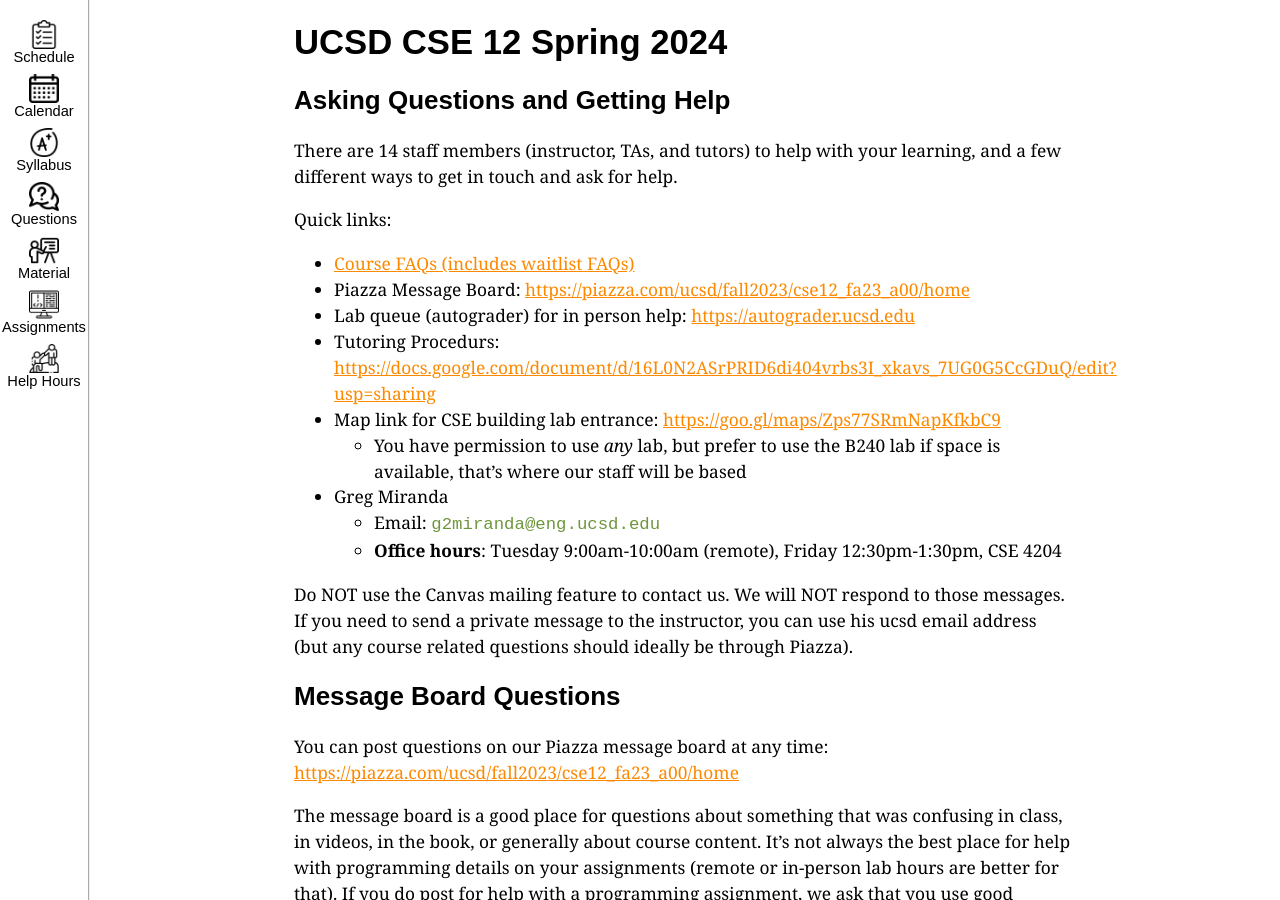
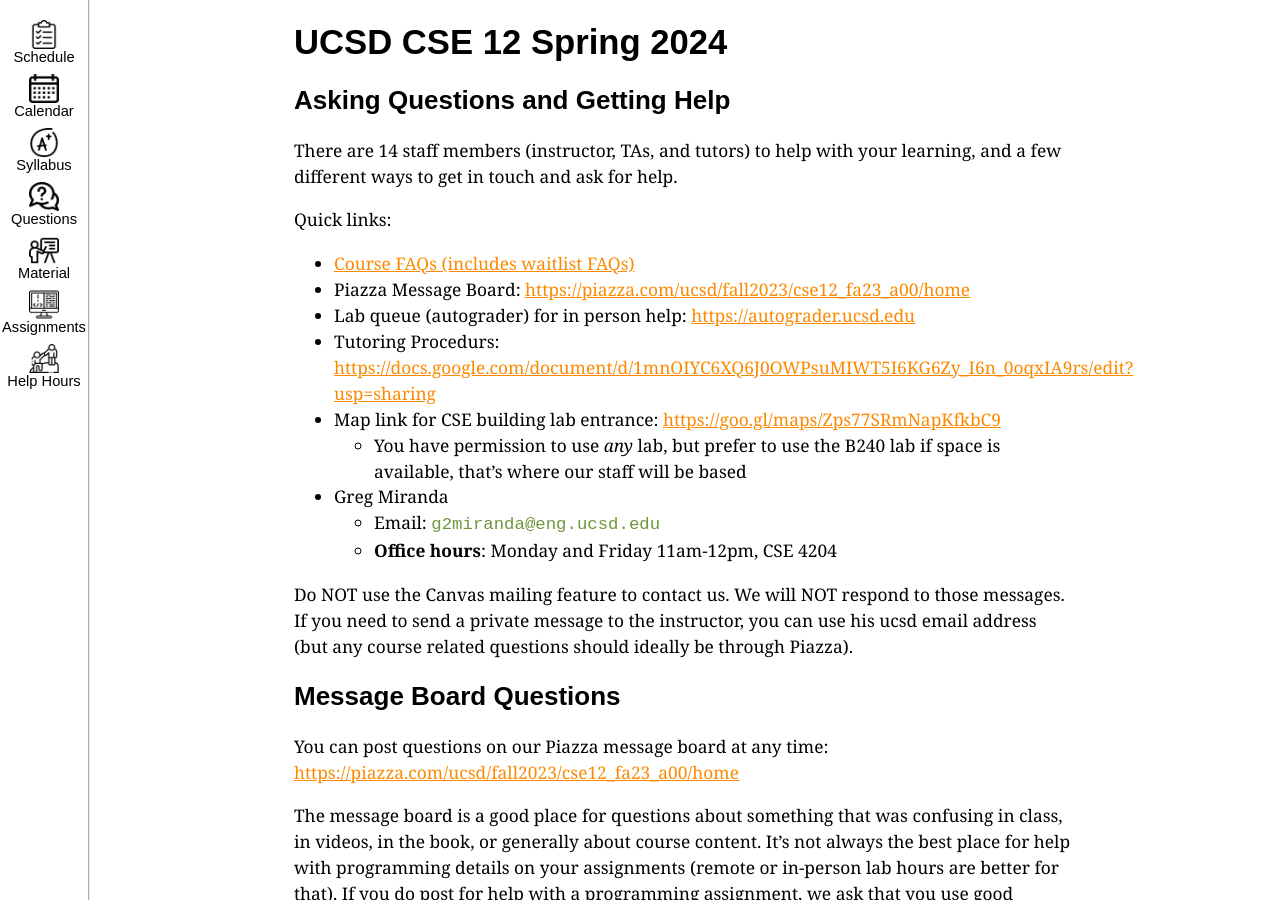
Before and after one commit to ucsd-cse12-sp24/ucsd-cse12-sp24.github.io, a Jekyll site: the page built from staff-and-help.md, in a window 1280 px wide and 900 px high. Built offline with Jekyll 4.4.1, drawn with Linux system fonts in a browser that asks for light colours.

Commit message:
Update staff-and-help.md

```diff
--- a/staff-and-help.md
+++ b/staff-and-help.md
@@ -13,12 +13,12 @@ Quick links:
 - [Course FAQs (includes waitlist FAQs)](#faq)
 - Piazza Message Board: [https://piazza.com/ucsd/fall2023/cse12_fa23_a00/home](https://piazza.com/ucsd/fall2023/cse12_fa23_a00/home){:target="_blank"}
 - Lab queue (autograder) for in person help: [https://autograder.ucsd.edu](https://autograder.ucsd.edu){:target="_blank"}
-- Tutoring Procedurs: [https://docs.google.com/document/d/16L0N2ASrPRID6di404vrbs3I_xkavs_7UG0G5CcGDuQ/edit?usp=sharing](https://docs.google.com/document/d/16L0N2ASrPRID6di404vrbs3I_xkavs_7UG0G5CcGDuQ/edit?usp=sharing){:target="_blank"}
+- Tutoring Procedurs: [https://docs.google.com/document/d/1mnOIYC6XQ6J0OWPsuMIWT5I6KG6Zy_I6n_0oqxIA9rs/edit?usp=sharing](https://docs.google.com/document/d/1mnOIYC6XQ6J0OWPsuMIWT5I6KG6Zy_I6n_0oqxIA9rs/edit?usp=sharing){:target="_blank"}
 - Map link for CSE building lab entrance: [https://goo.gl/maps/Zps77SRmNapKfkbC9](https://goo.gl/maps/Zps77SRmNapKfkbC9){:target="_blank"}
   - You have permission to use _any_ lab, but prefer to use the B240 lab if space is available, that's where our staff will be based
 - Greg Miranda
   - Email: `g2miranda@eng.ucsd.edu`
-  - **Office hours**: Tuesday 9:00am-10:00am (remote), Friday 12:30pm-1:30pm, CSE 4204
+  - **Office hours**: Monday and Friday 11am-12pm, CSE 4204
 
 Do NOT use the Canvas mailing feature to contact us. We will NOT respond to those
 messages. If you need to send a private message to the instructor, you can use his ucsd email
```
